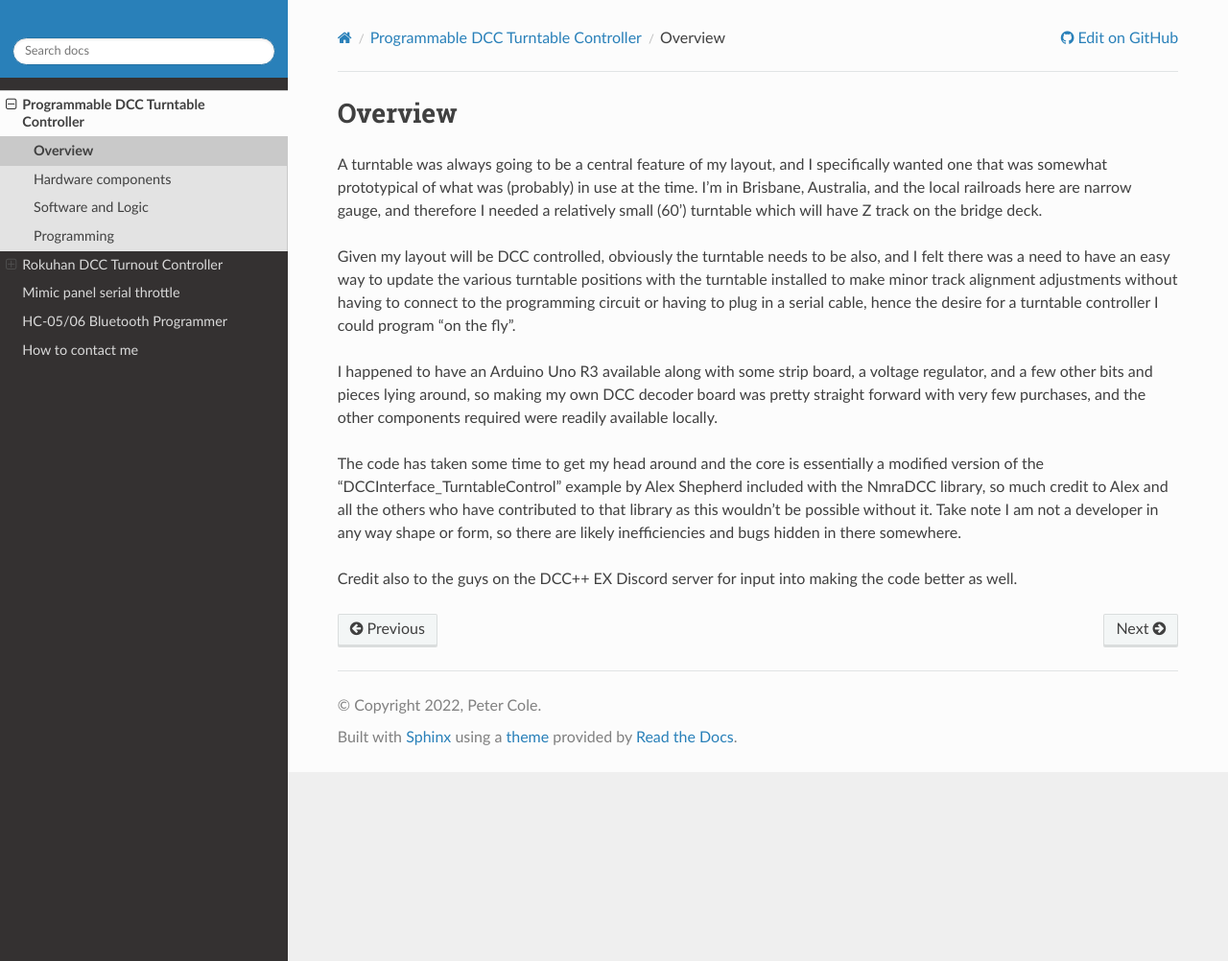
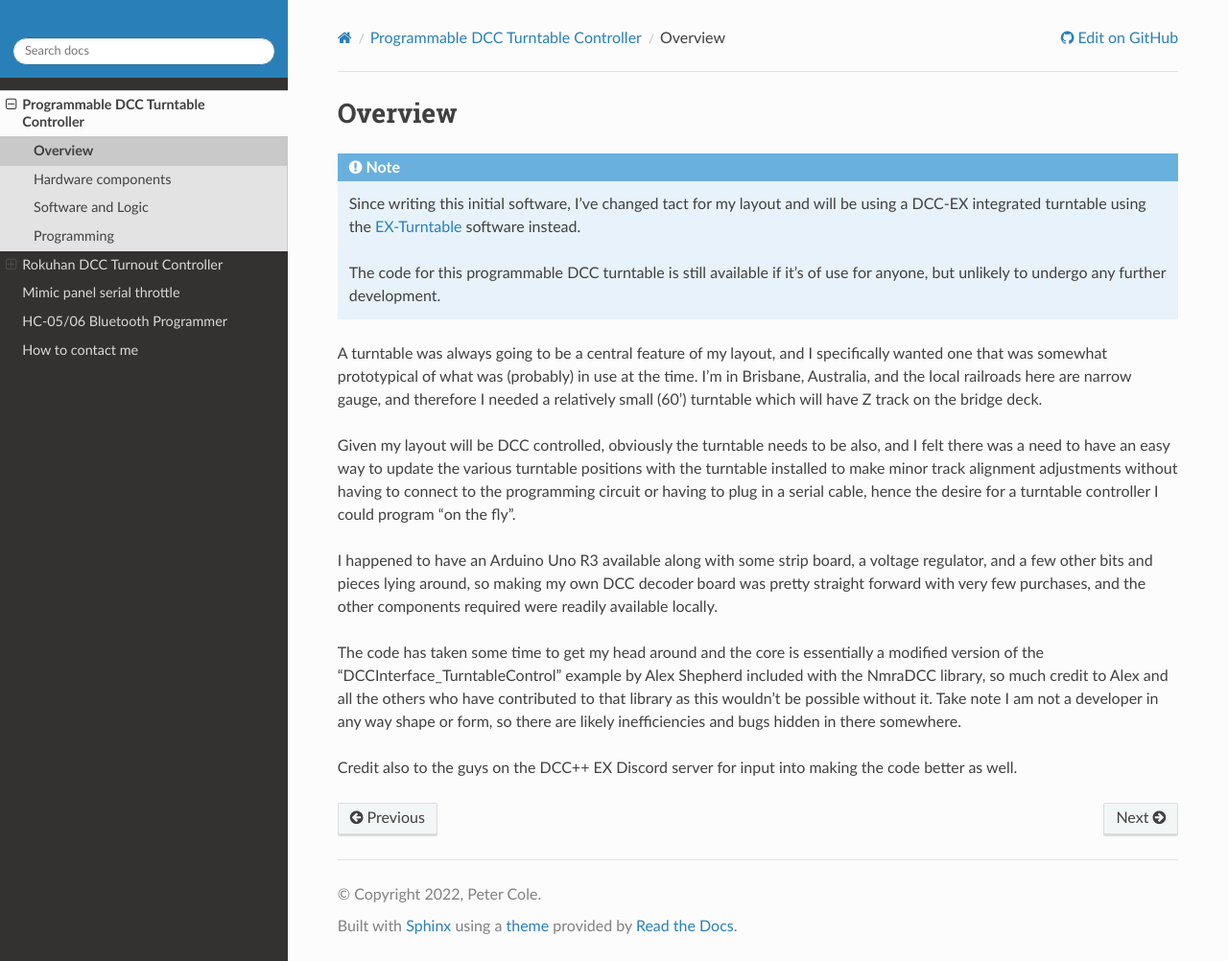
Before and after one commit to peteGSX/petegsx.github.io, a Sphinx documentation site: the page built from docs/turntable-controller/overview.rst, in a window 1280 px wide and 1002 px high. Shown: the whole window at 96% size. Built offline with Sphinx 7.4.7 and the Read the Docs theme 2.0.0, drawn with Linux system fonts in a browser that asks for light colours.

Commit message:
Add note on change to EX-Turntable

```diff
--- a/docs/turntable-controller/overview.rst
+++ b/docs/turntable-controller/overview.rst
@@ -1,6 +1,12 @@
 *********
 Overview
 *********
+
+.. note::
+
+  Since writing this initial software, I've changed tact for my layout and will be using a DCC-EX integrated turntable using the `EX-Turntable <https://dcc-ex.com/ex-turntable/index.html>`_ software instead.
+
+  The code for this programmable DCC turntable is still available if it's of use for anyone, but unlikely to undergo any further development.
 
 A turntable was always going to be a central feature of my layout, and I specifically wanted one that was somewhat prototypical of what was (probably) in use at the time. I'm in Brisbane, Australia, and the local railroads here are narrow gauge, and therefore I needed a relatively small (60') turntable which will have Z track on the bridge deck.
 
```
